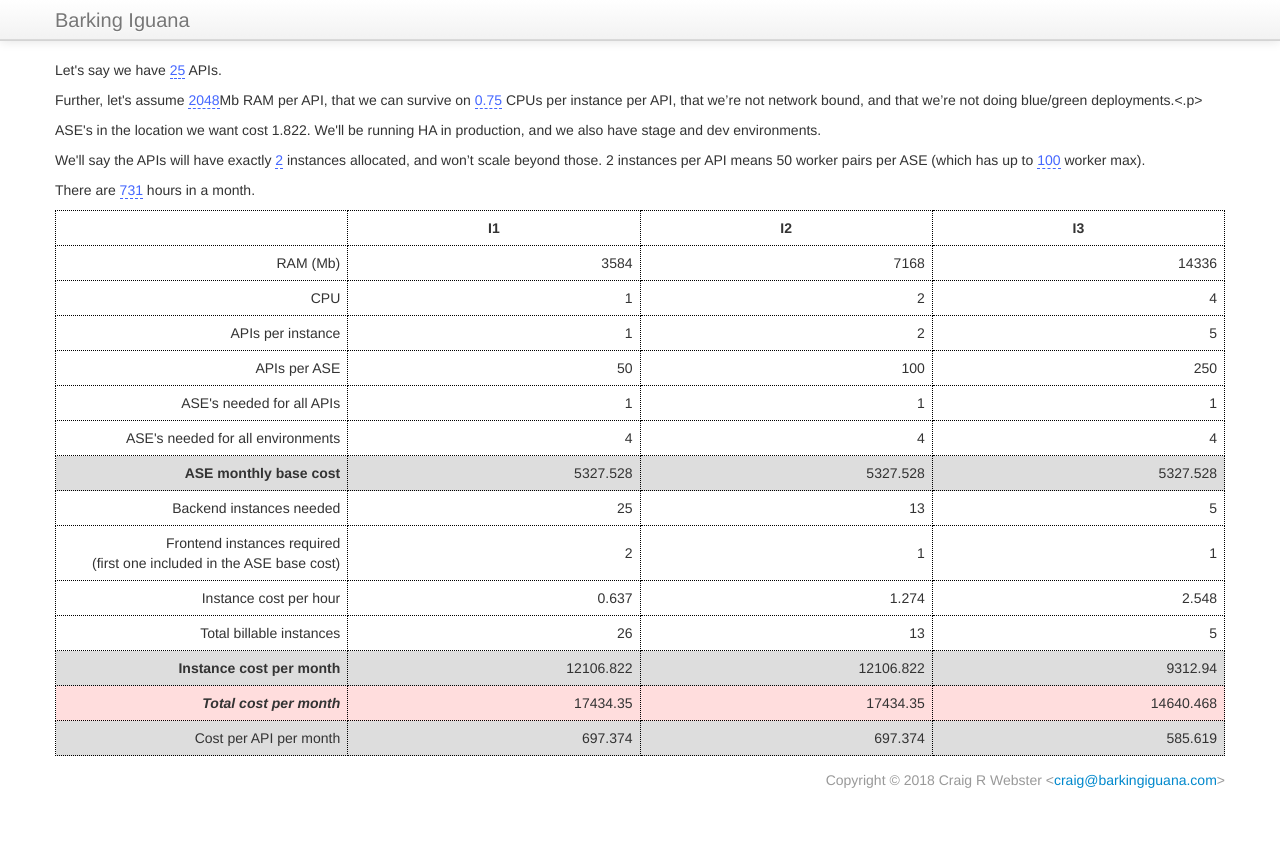
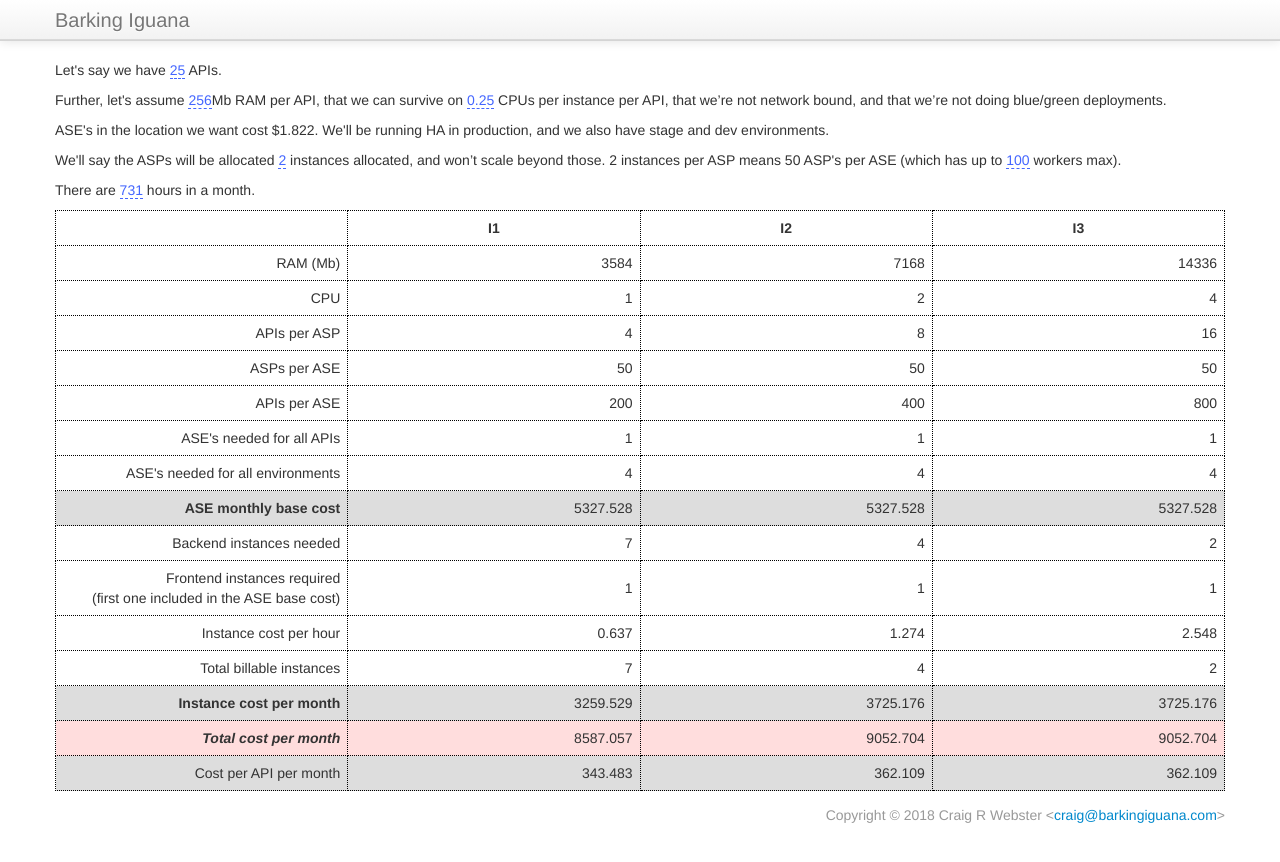
Before and after one commit to barkingiguana/barkingiguana.github.com, a Jekyll site: the page ase/index.html, which Jekyll copies as it is, in a window 1280 px wide. Shown: the top 862 px of the page. Built offline with Jekyll 4.4.1, drawn with Linux system fonts in a browser that asks for light colours.

Commit message:
Make it clear that the instances are allocated to an ASP not an API

```diff
--- a/ase/index.html
+++ b/ase/index.html
@@ -34,11 +34,11 @@
   <div id="calculator">
 <p>Let's say we have <span data-var="apiCount" class="TKAdjustableNumber" data-min="1" data-max="10000"></span> APIs.</p>
 
-<p>Further, let's assume <span data-var="ramPerApi" class="TKAdjustableNumber" data-min="64" data-max="14336" data-step="64"></span>Mb RAM per API, that we can survive on <span data-var="cpuPerApi" class="TKAdjustableNumber" data-min="0.01" data-max="4" data-step="0.01"></span> CPUs per instance per API, that we’re not network bound, and that we’re not doing blue/green deployments.<.p>
+<p>Further, let's assume <span data-var="ramPerApi" class="TKAdjustableNumber" data-min="64" data-max="14336" data-step="64"></span>Mb RAM per API, that we can survive on <span data-var="cpuPerApi" class="TKAdjustableNumber" data-min="0.01" data-max="4" data-step="0.01"></span> CPUs per instance per API, that we’re not network bound, and that we’re not doing blue/green deployments.</p>
 
-<p>ASE's in the location we want cost <span data-var="aseHourlyBaseCost"></span>. We'll be running HA in production, and we also have stage and dev environments.</p>
+<p>ASE's in the location we want cost $<span data-var="aseHourlyBaseCost"></span>. We'll be running HA in production, and we also have stage and dev environments.</p>
 
-<p>We'll say the APIs will have exactly <span data-var="instancesPerApi" class="TKAdjustableNumber"></span> instances allocated, and won’t scale beyond those. <span data-var="instancesPerApi"></span> instances per API means <span data-var="workerPairs"></span> worker pairs per ASE (which has up to <span data-var="workersPerAse" class="TKAdjustableNumber" data-min="1" data-max="1000"></span> worker max).</p>
+<p>We'll say the ASPs will be allocated <span data-var="instancesPerAsp" class="TKAdjustableNumber"></span> instances allocated, and won’t scale beyond those. <span data-var="instancesPerAsp"></span> instances per ASP means <span data-var="asps"></span> ASP's per ASE (which has up to <span data-var="workersPerAse" class="TKAdjustableNumber" data-min="1" data-max="1000"></span> workers max).</p>
 
 <p>There are <span data-min="600" data-max="800" data-var="hoursPerMonth" class="TKAdjustableNumber"></span> hours in a month.</p>
 
@@ -62,10 +62,16 @@
         <td data-var="i3InstanceCpu"></td>
       </tr>
       <tr>
-        <td>APIs per instance</td>
-        <td data-var="i1InstanceApis"></td>
-        <td data-var="i2InstanceApis"></td>
-        <td data-var="i3InstanceApis"></td>
+        <td>APIs per ASP</td>
+        <td data-var="i1AspApis"></td>
+        <td data-var="i2AspApis"></td>
+        <td data-var="i3AspApis"></td>
+      </tr>
+      <tr>
+        <td>ASPs per ASE</td>
+        <td data-var="asps"></td>
+        <td data-var="asps"></td>
+        <td data-var="asps"></td>
       </tr>
       <tr>
         <td>APIs per ASE</td>
--- a/ase/index.js
+++ b/ase/index.js
@@ -3,29 +3,28 @@ function onLoad() {
   var model = {
     initialize: function () {
       this.apiCount = 25
-      this.instancesPerApi = 2
-      this.ramPerApi = 2048
-      this.cpuPerApi = 0.75
+      this.instancesPerAsp = 2
+      this.ramPerApi = 256
+      this.cpuPerApi = 0.25
       this.workersPerAse = 100
       this.aseHourlyBaseCost = 1.822 // AUD in Australia East https://azure.microsoft.com/en-gb/pricing/details/app-service/
-      this.instanceCostPerHour = 1.6
       this.hoursPerMonth = 731
     },
     update: function () {
-      this.workerPairs = Math.floor(this.workersPerAse / this.instancesPerApi)
+      this.asps = Math.floor(this.workersPerAse / this.instancesPerAsp)
       for(let size = 1; size <= 3; size++) {
         let key = "i" + size.toString()
         this[key + "InstanceRam"] = this.instanceRam(size)
         this[key + "InstanceCpu"] = this.instanceCpu(size)
-        this[key + "InstanceApis"] = Math.min(
+        this[key + "AspApis"] = Math.min(
           Math.floor(this[key + "InstanceRam"] / this.ramPerApi),
           Math.floor(this[key + "InstanceCpu"] / this.cpuPerApi),
         )
-        this[key + "AseApis"] = this.workerPairs * this[key + "InstanceApis"]
+        this[key + "AseApis"] = this.asps * this[key + "AspApis"]
         this[key + "AseRequiredPerEnvironment"] = Math.ceil(this.apiCount / this[key + "AseApis"])
         this[key + "AseRequired"] = 4 * this[key + "AseRequiredPerEnvironment"]
         this[key + "AseMonthlyBaseCost"] = this.cost(this[key + "AseRequired"] * this.hoursPerMonth * this.aseHourlyBaseCost)
-        this[key + "BackendRequired"] = Math.ceil(this.apiCount / this[key + "InstanceApis"])
+        this[key + "BackendRequired"] = Math.ceil(this.apiCount / this[key + "AspApis"])
         this[key + "FrontendRequired"] = Math.ceil(this[key + "BackendRequired"] / 15)
         this[key + "BillableInstances"] = (this[key + "FrontendRequired"] - 1) + this[key + "BackendRequired"]
         this[key + "InstanceCostPerHour"] = this.instanceCost(size)
```
